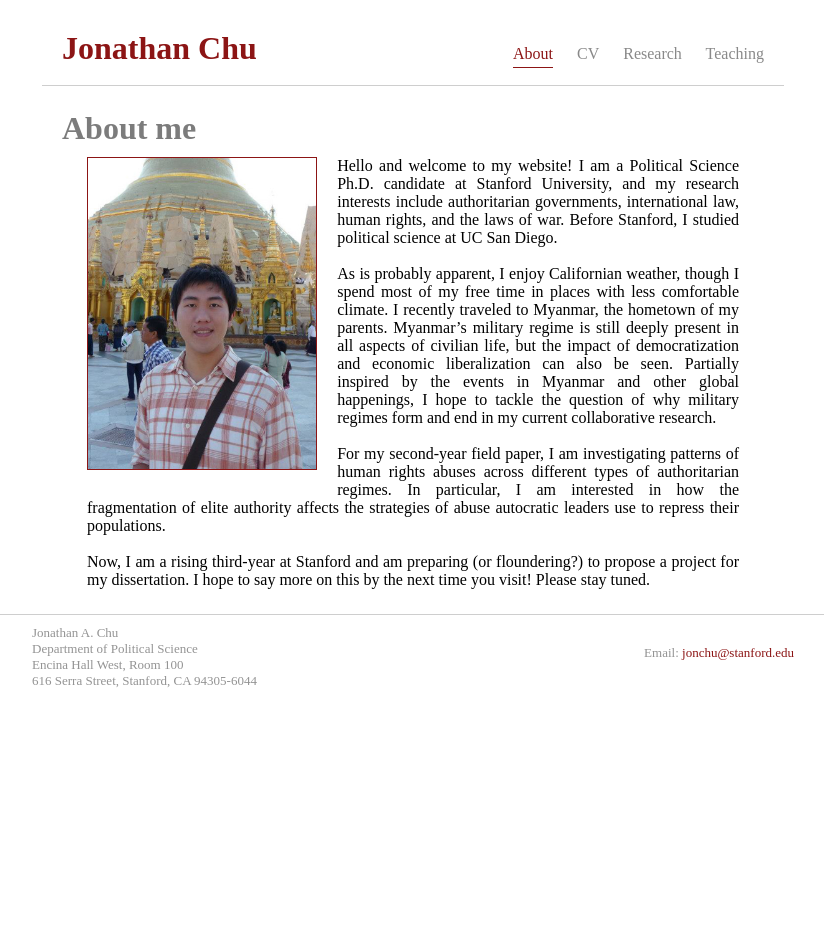
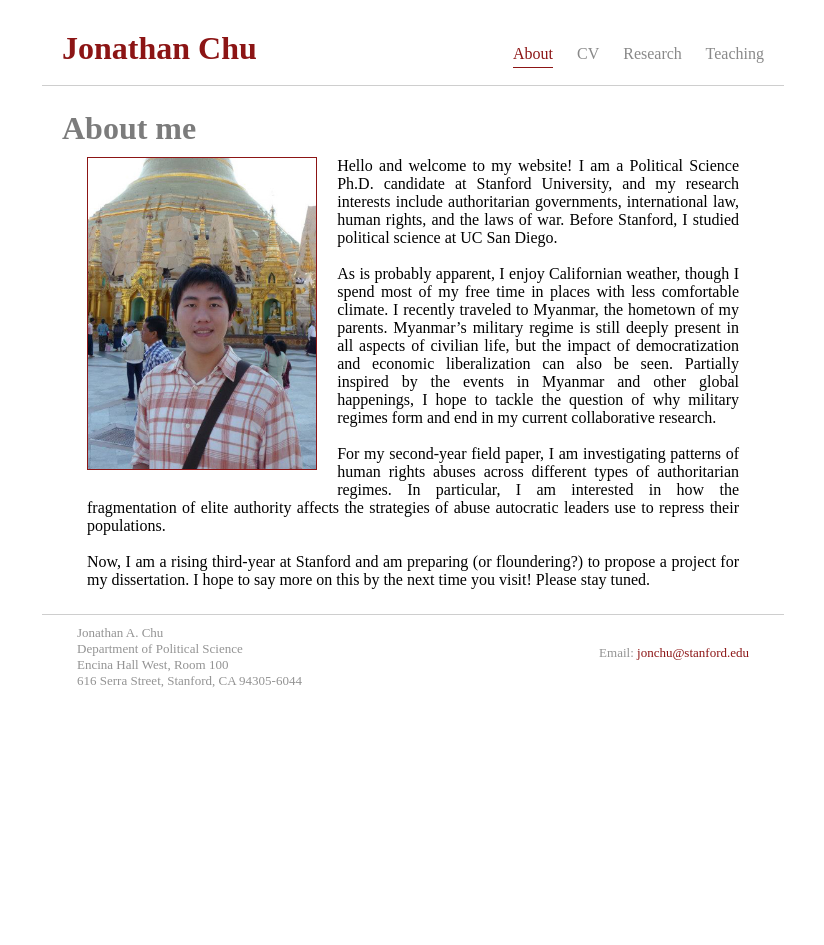
Before and after one commit to jon-chu/jon-chu.github.io, a Jekyll site: the page built from index.html, in a window 1280 px wide. Shown: the whole page, without its empty margins (227-1051 px from the left). Built offline with Jekyll 4.4.1, drawn with Linux system fonts in a browser that asks for light colours; some web fonts are replaced; after the commit the page ends 900 px from its top, so only the background shows below that.

Commit message:
fix footer width issue

```diff
--- a/_layouts/default.html
+++ b/_layouts/default.html
@@ -39,7 +39,8 @@
             <div class="container">
               {{ content }}
             </div>
-            <div id="footer" class="container">
+            <div class="container">
+              <div id="footer">
                 <span class="pull-left left">
                   Jonathan A. Chu<br>
                   Department of Political Science<br>
@@ -52,6 +53,7 @@
                 </span>
               </div>
             </div>
+          </div>
         </div> <!-- /container -->
     </body>
 </html>
--- a/css/main.css
+++ b/css/main.css
@@ -9,8 +9,6 @@
   margin: 0;
   padding: 0;
 }
-
-html, body { height: 100%; }
 
 body {
   background-color: #FFF;
@@ -67,7 +65,6 @@ ul.posts li {
 }
 
 .container {
-  height: 100%;
   width: 65%;
   margin: auto;
   min-width: 600px;
```
Lines whose indentation alone changed are shown as unchanged.
